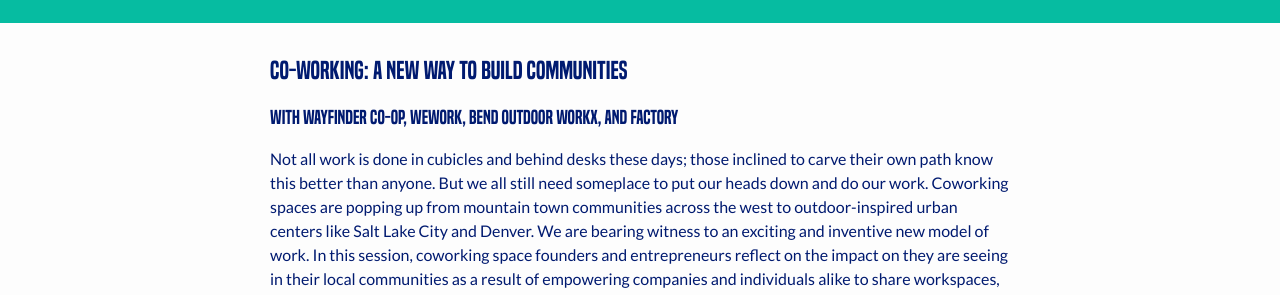
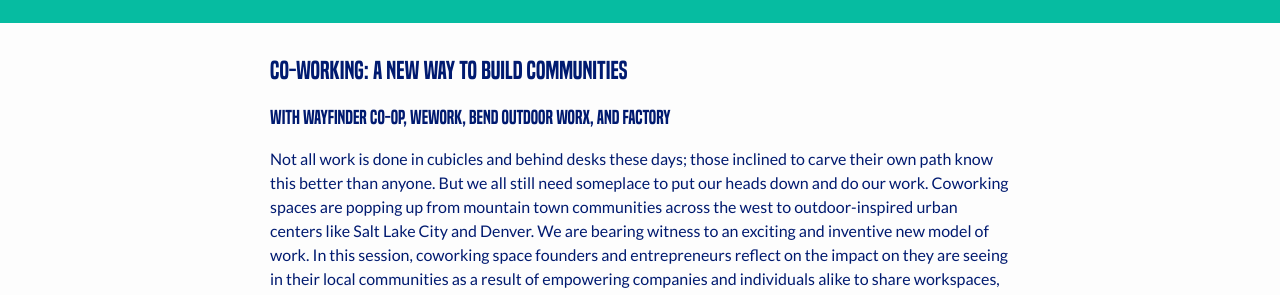
Before and after one commit to somethingindependent/tradeschool, a Jekyll site: the page built from _talks/building-communities-through-co-working.md, in a window 1280 px wide and 900 px high. Shown: the part 432-727 px from the top of the window. Built offline with Jekyll 4.4.1, drawn with Linux system fonts in a browser that asks for light colours; nearby versions of some CDN libraries.

Commit message:
Typo fix

```diff
--- a/_talks/building-communities-through-co-working.md
+++ b/_talks/building-communities-through-co-working.md
@@ -4,7 +4,7 @@
 layout: talk
 ---
 
-### With [Wayfinder Co-op](https://wayfinder-coop.com/), [WeWork](https://www.wework.com/), [Bend Outdoor Workx](http://bendoutdoorworx.com/), and [FACTORY](https://factorycoworking.com/)
+### With [Wayfinder Co-op](https://wayfinder-coop.com/), [WeWork](https://www.wework.com/), [Bend Outdoor Worx](http://bendoutdoorworx.com/), and [FACTORY](https://factorycoworking.com/)
 
 Not all work is done in cubicles and behind desks these days; those inclined to carve their own path know this better than anyone. But we all still need someplace to put our heads down and do our work. Coworking spaces are popping up from mountain town communities across the west to outdoor-inspired urban centers like Salt Lake City and Denver.  We are bearing witness to an exciting and inventive new model of work. In this session, coworking space founders and entrepreneurs reflect on the impact on they are seeing in their local communities as a result of empowering companies and individuals alike to share workspaces, networks and experiences. And how in bridging perceived divides – rural and urban, technology and the outdoors – coworking hubs are impacting the regional economy of the Mountain West.  Join us for an unfiltered conversation with a few of our favorite rule breakers and learn how you, too can plug in to YOUR new model of work.
 
```
